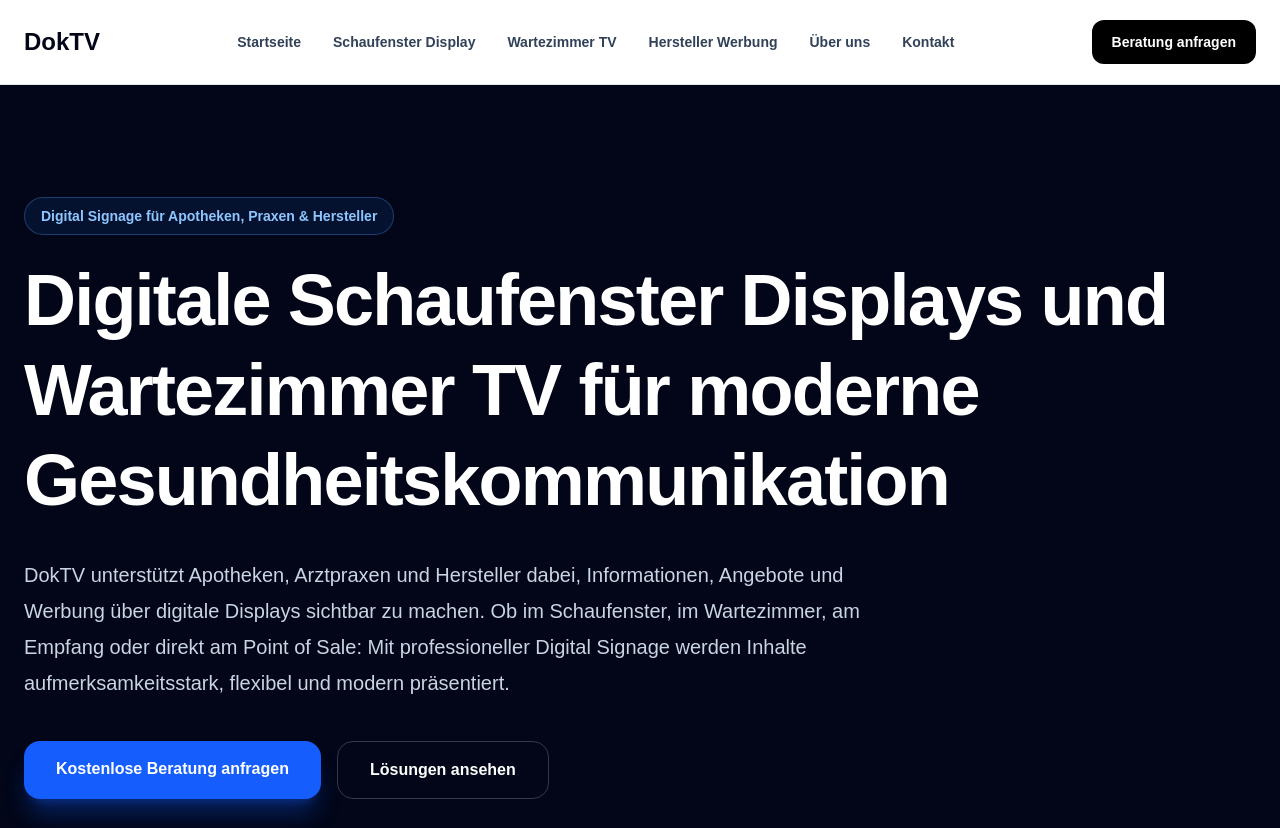
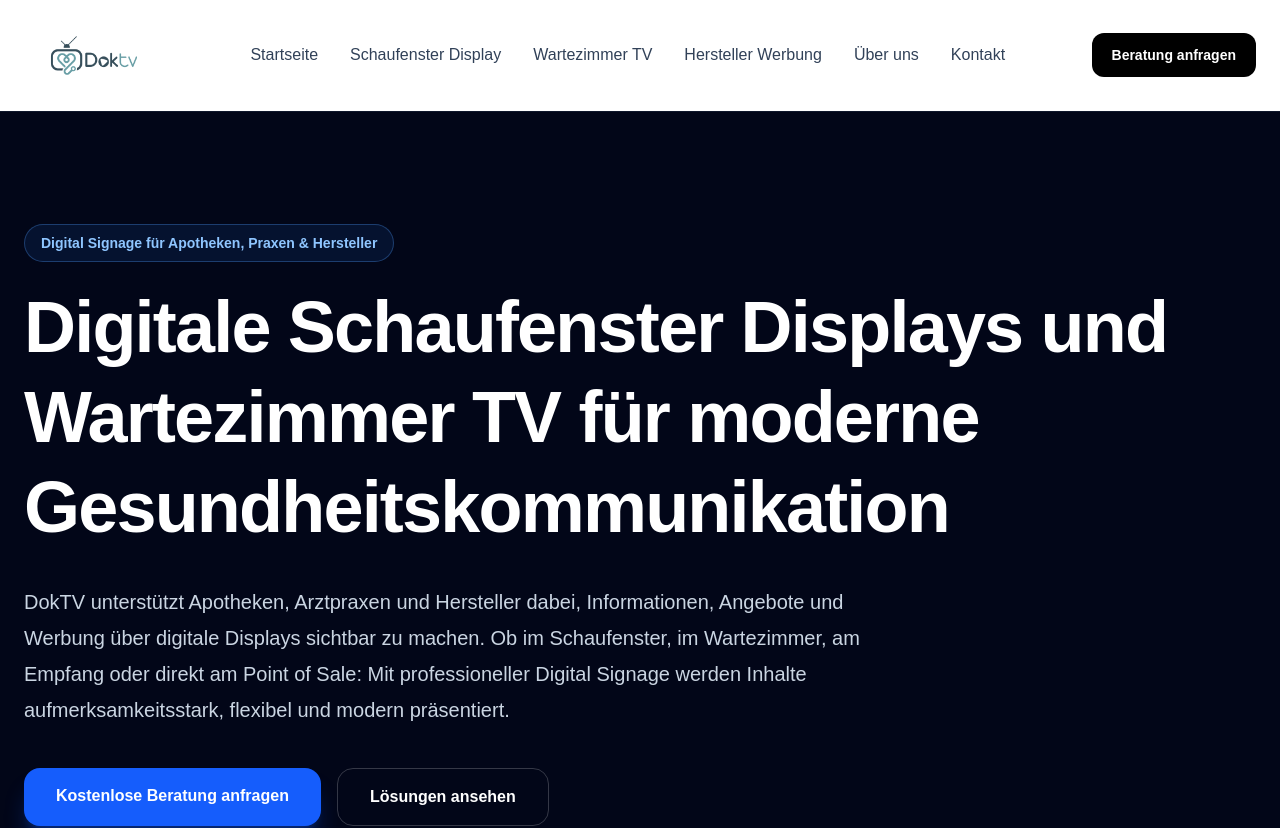
Before and after one commit to salihdurak58-glitch/doktv-website, a Next.js app: page / in a window 1280 px wide. Shown: the top 828 px of the page. Built offline with nearby package versions, Linux system fonts and the light colour scheme; no server answers.

Commit message:
Logo im Header eingefügt

```diff
--- a/app/admin/actions/seo.ts
+++ b/app/admin/actions/seo.ts
@@ -52,6 +52,7 @@
     const meta_description = String(
       formData.get("meta_description") || ""
     ).trim();
+
     const og_title = String(formData.get("og_title") || "").trim() || null;
     const og_description =
       String(formData.get("og_description") || "").trim() || null;
@@ -80,11 +81,9 @@
       noindex,
     };
 
-    const query = id
-      ? supabase.from("page_seo").update(payload).eq("id", id)
-      : supabase.from("page_seo").insert(payload);
-
-    const { error } = await query;
+    const { error } = id
+      ? await supabase.from("page_seo").update(payload).eq("id", id)
+      : await supabase.from("page_seo").insert([payload]);
 
     if (error) {
       return {
--- a/app/components/Header.tsx
+++ b/app/components/Header.tsx
@@ -1,52 +1,60 @@
 import Link from "next/link";
-
-const navigation = [
-  {
-    name: "Startseite",
-    href: "/",
-  },
-  {
-    name: "Schaufenster Display",
-    href: "/schaufenster-display-apotheken",
-  },
-  {
-    name: "Wartezimmer TV",
-    href: "/wartezimmer-tv-praxen",
-  },
-  {
-    name: "Hersteller Werbung",
-    href: "/hersteller-werbung",
-  },
-  {
-    name: "Über uns",
-    href: "/ueber-uns",
-  },
-  {
-    name: "Kontakt",
-    href: "/kontakt",
-  },
-];
+import Image from "next/image";
 
 export default function Header() {
   return (
-    <header className="border-b border-slate-200 bg-white">
-      <div className="mx-auto flex max-w-7xl items-center justify-between px-6 py-5">
-        <Link href="/" className="text-2xl font-black text-slate-950">
-          DokTV
+    <header className="w-full border-b bg-white">
+      <div className="mx-auto flex max-w-7xl items-center justify-between px-6 py-4">
+
+        {/* LOGO */}
+        <Link href="/" className="flex items-center">
+          <Image
+            src="/logo.png" // ← dein Logo hier
+            alt="DokTV Logo"
+            width={140}
+            height={40}
+            priority
+          />
         </Link>
 
-        <nav className="hidden items-center gap-8 md:flex">
-          {navigation.map((item) => (
-            <Link
-              key={item.href}
-              href={item.href}
-              className="text-sm font-semibold text-slate-700 hover:text-slate-950"
-            >
-              {item.name}
-            </Link>
-          ))}
+        {/* NAVIGATION */}
+        <nav className="hidden gap-8 md:flex">
+          <Link href="/" className="font-medium text-slate-700 hover:text-black">
+            Startseite
+          </Link>
+          <Link
+            href="/schaufenster-display-apotheken"
+            className="font-medium text-slate-700 hover:text-black"
+          >
+            Schaufenster Display
+          </Link>
+          <Link
+            href="/wartezimmer-tv-praxen"
+            className="font-medium text-slate-700 hover:text-black"
+          >
+            Wartezimmer TV
+          </Link>
+          <Link
+            href="/hersteller-werbung"
+            className="font-medium text-slate-700 hover:text-black"
+          >
+            Hersteller Werbung
+          </Link>
+          <Link
+            href="/ueber-uns"
+            className="font-medium text-slate-700 hover:text-black"
+          >
+            Über uns
+          </Link>
+          <Link
+            href="/kontakt"
+            className="font-medium text-slate-700 hover:text-black"
+          >
+            Kontakt
+          </Link>
         </nav>
 
+        {/* CTA BUTTON */}
         <Link
           href="/kontakt"
           className="rounded-xl bg-black px-5 py-3 text-sm font-bold text-white hover:bg-slate-800"
```
